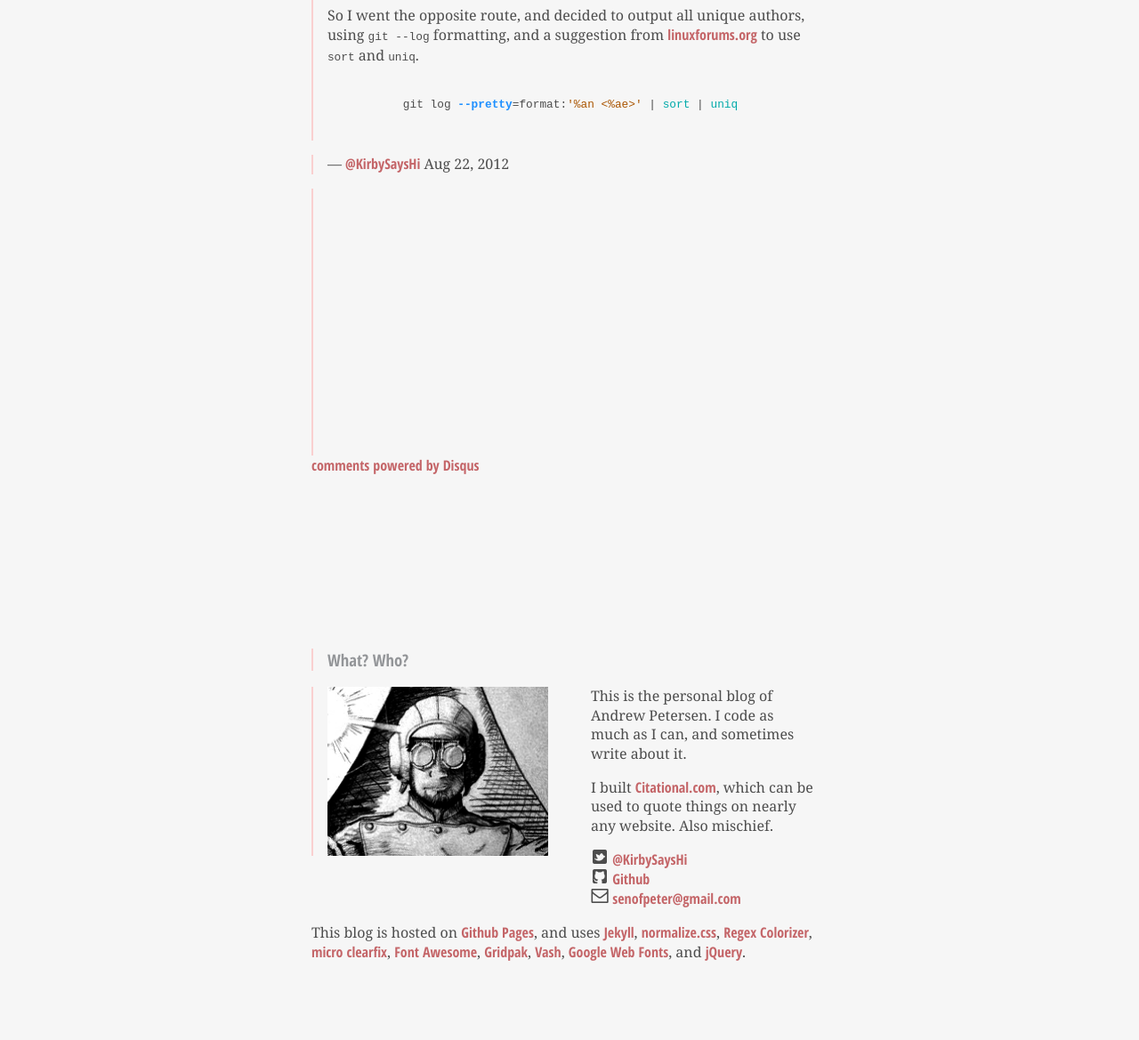
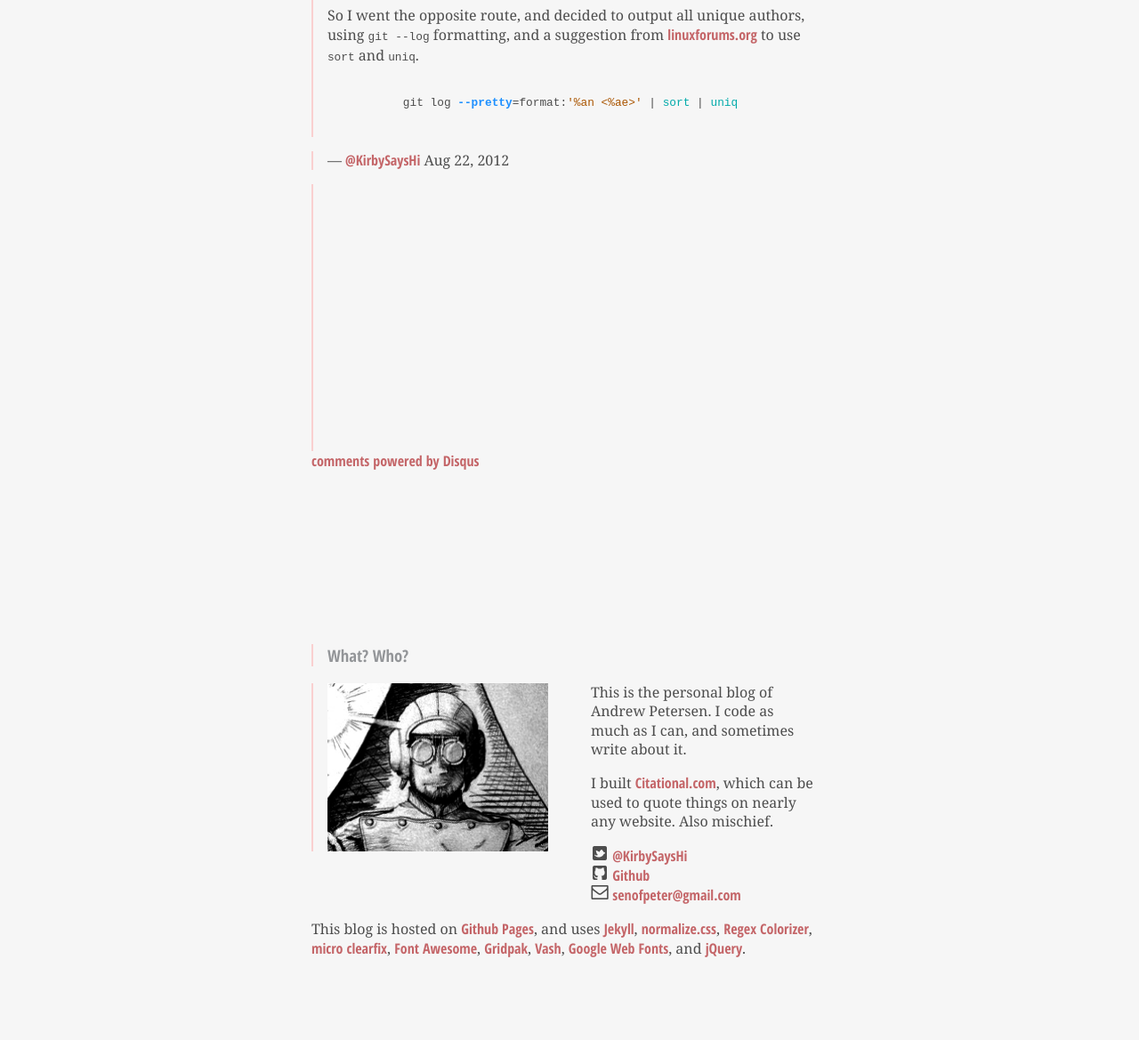
Before and after one commit to kirbysayshi/kirbysayshi.github.com, a Jekyll site: the page built from _posts/2012-08-22-get-git-authors.md, in a window 1280 px wide. Shown: the part 587-1756 px from the top of the page at 89% size. Built offline with Jekyll 4.4.1, drawn with Linux system fonts in a browser that asks for light colours; nearby versions of some CDN libraries; Markdown is read by kramdown in place of the engine named in the settings; comment, search, counter and statistics services are not loaded.

Commit message:
shrink code line height

```diff
--- a/css/main.css
+++ b/css/main.css
@@ -660,7 +660,8 @@ h1, h2, h3, h4, h5, h6, time, aside, figcaption, [data-role=figcaption],
 a, a > time { color: #C46568; text-decoration: none; }
 a:hover {  }
 
-p, pre { line-height: 135%; }
+p { line-height: 135%; }
+pre { line-height: 100%; }
 code { font-size: 0.8em; }
 
 /* DISQUS */
```
